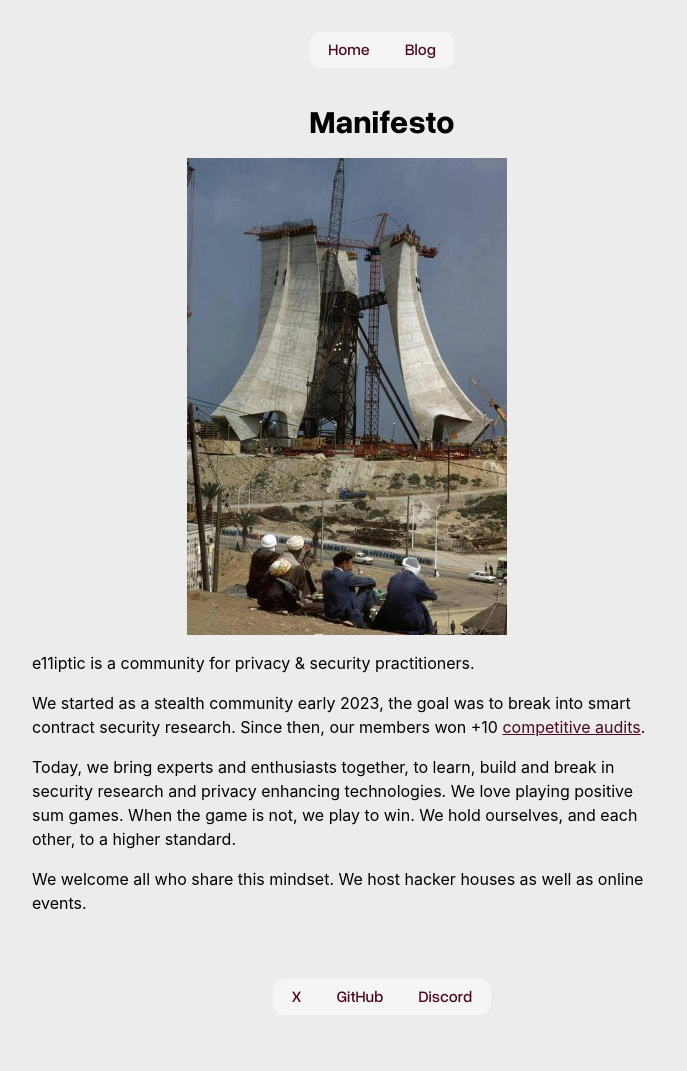
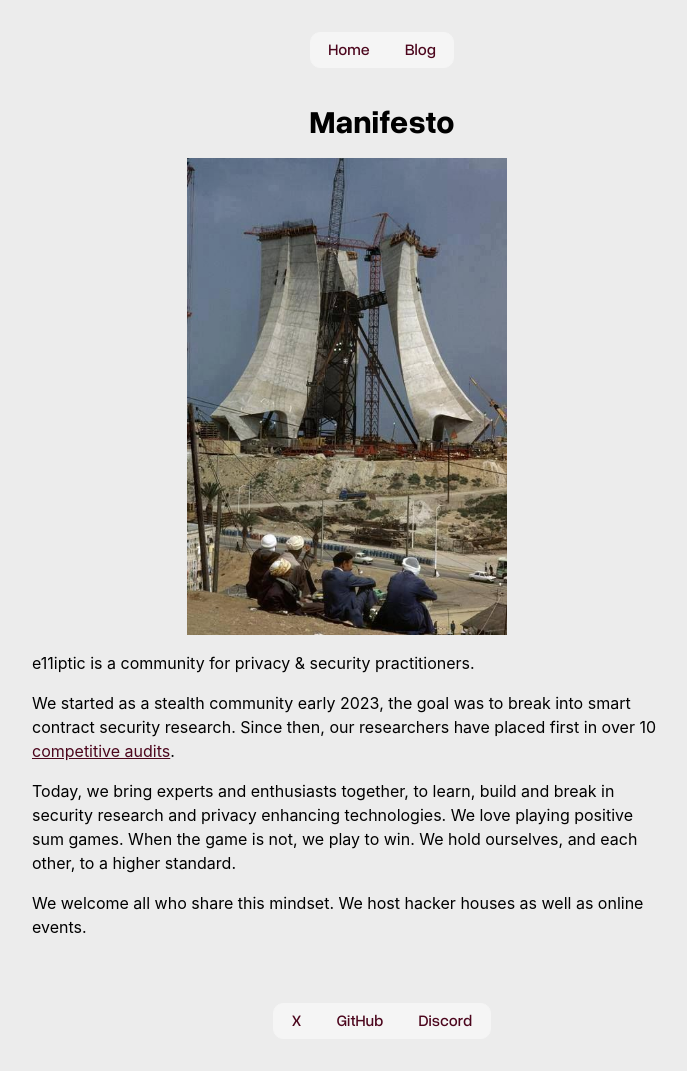
Before and after one commit to e11iptic/e11iptic.github.io, a Jekyll site: the page built from _posts/2025-11-02-Manifesto.md, in a window 1280 px wide. Shown: the whole page, without its empty margins (258-945 px from the left). Built offline with Jekyll 4.4.1, drawn with Linux system fonts in a browser that asks for light colours; some web fonts are replaced; before the commit the page ends 1047 px from its top, so only the background shows below that.

Commit message:
Update manifesto

```diff
--- a/_posts/2025-11-02-Manifesto.md
+++ b/_posts/2025-11-02-Manifesto.md
@@ -8,7 +8,7 @@ date: 2025-11-02
 
 e11iptic is a community for privacy & security practitioners.
 
-We started as a stealth community early 2023, the goal was to break into smart contract security research. Since then, our members won +10 [competitive audits](https://docs.codehawks.com/hawks-auditors/what-is-an-auditing-competition).
+We started as a stealth community early 2023, the goal was to break into smart contract security research. Since then, our researchers have placed first in over 10 [competitive audits](https://docs.codehawks.com/hawks-auditors/what-is-an-auditing-competition).
 
 Today, we bring experts and enthusiasts together, to learn, build and break in security research and privacy enhancing technologies. We love playing positive sum games. When the game is not, we play to win. We hold ourselves, and each other, to a higher standard.
 
```
